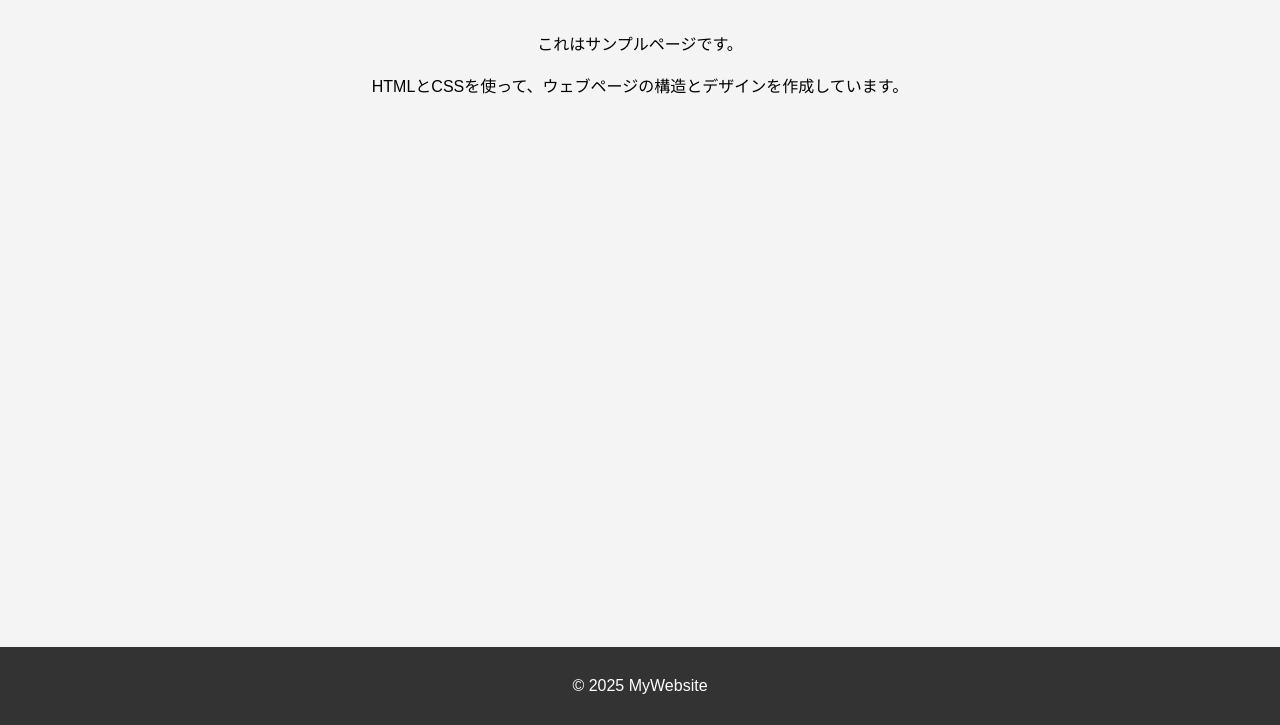
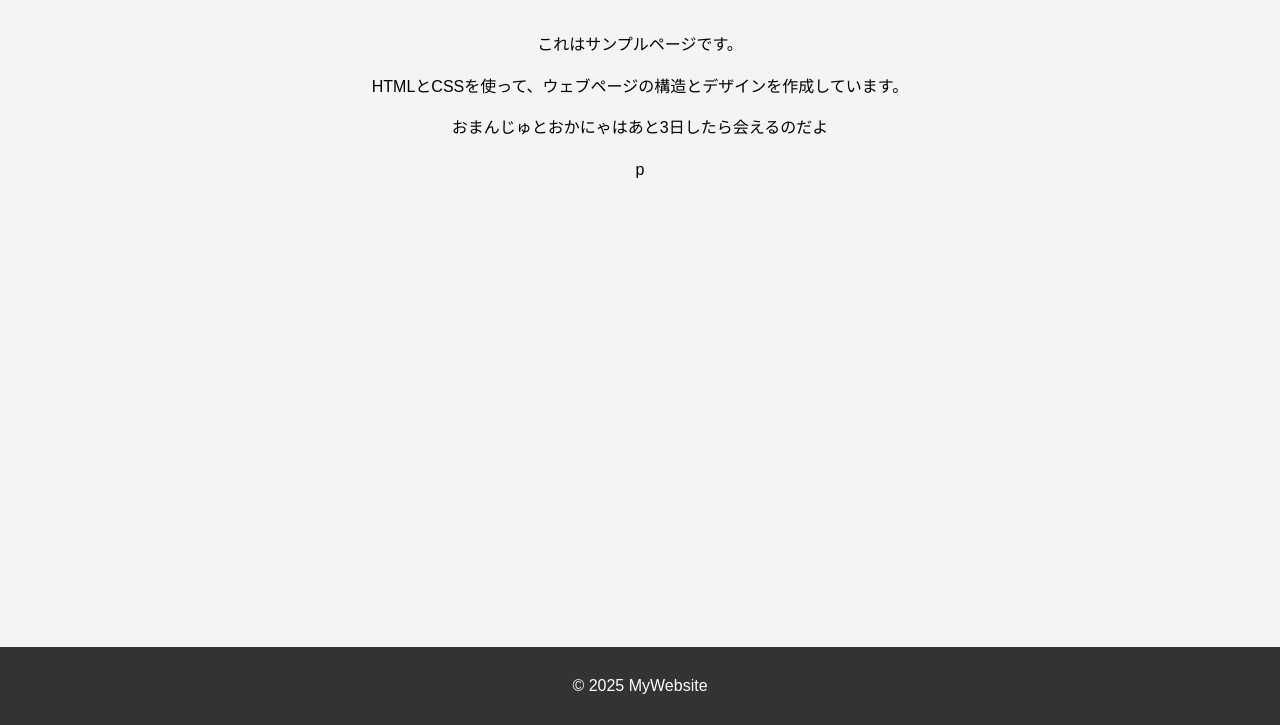
Before and after one commit to foundjijy/MyWebsite, a plain HTML site: page index.html in a window 1280 px wide. Shown: the part 75-800 px from the top of the page. Drawn offline with Linux system fonts and the light colour scheme.

Commit message:
Update index.html

```diff
--- a/index.html
+++ b/index.html
@@ -13,6 +13,7 @@
     <section>
         <p>これはサンプルページです。</p>
         <p>HTMLとCSSを使って、ウェブページの構造とデザインを作成しています。</p>
+        <p>おまんじゅとおかにゃはあと3日したら会えるのだよ</p>p
     </section>
     <footer>
         <p>© 2025 MyWebsite</p>
```
